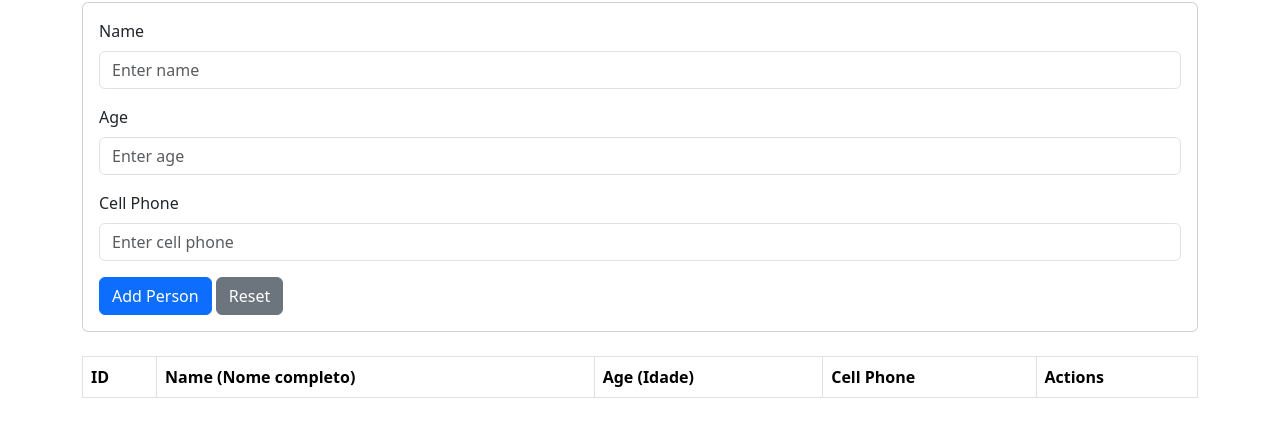
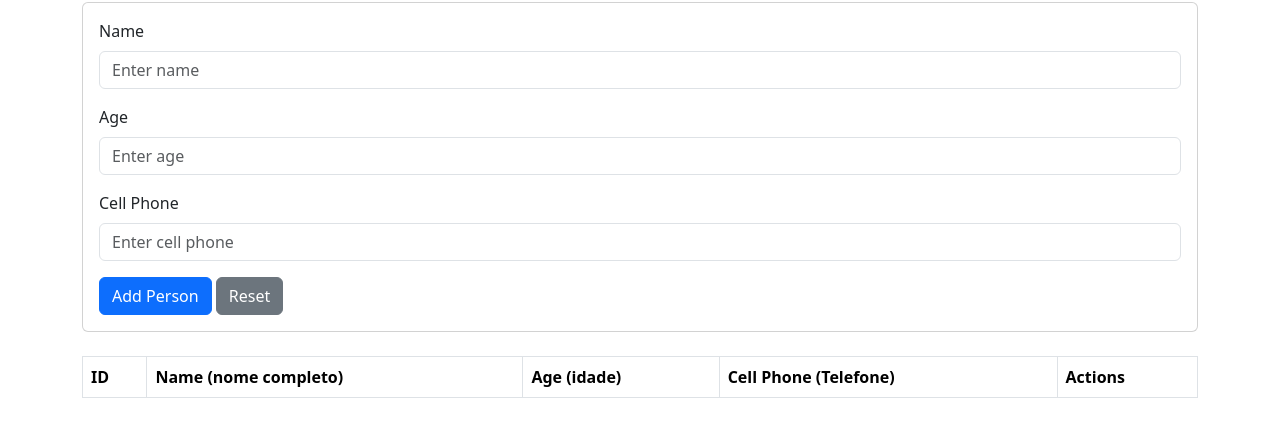
Before and after one commit to kessillychiachio/posweb2024, a plain HTML site: page frontend/index.html in a window 1280 px wide. Shown: the part 118-554 px from the top of the page. Drawn offline with nearby package versions, Linux system fonts and the light colour scheme; no server answers.

Commit message:
Alterando como teste

```diff
--- a/frontend/index.html
+++ b/frontend/index.html
@@ -63,9 +63,9 @@
         <thead>
           <tr>
             <th>ID</th>
-            <th>Name (Nome completo)</th>
-            <th>Age (Idade)</th>
-            <th>Cell Phone</th>
+            <th>Name (nome completo)</th>
+            <th>Age (idade)</th>
+            <th>Cell Phone (Telefone)</th>
             <th>Actions</th>
           </tr>
         </thead>
```
